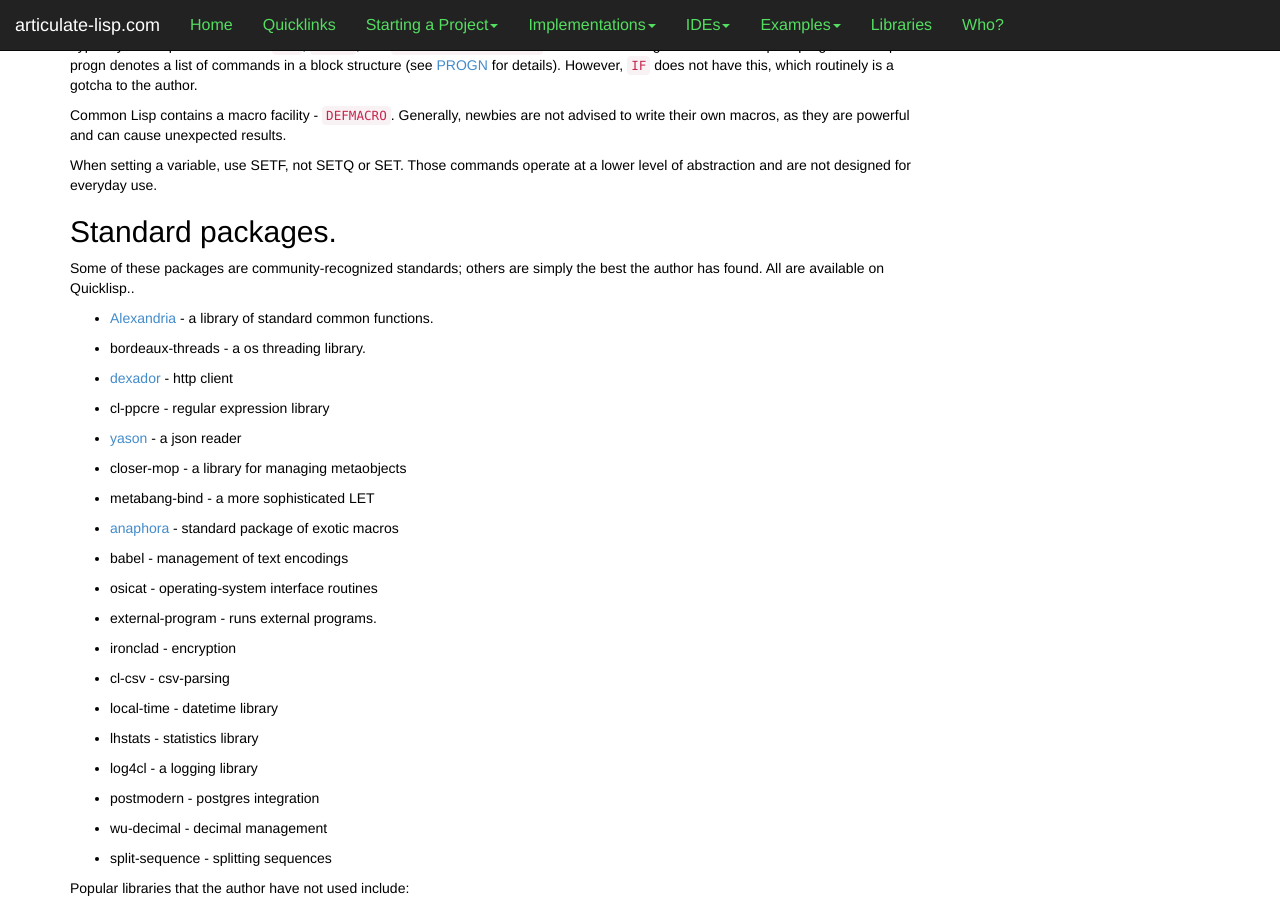
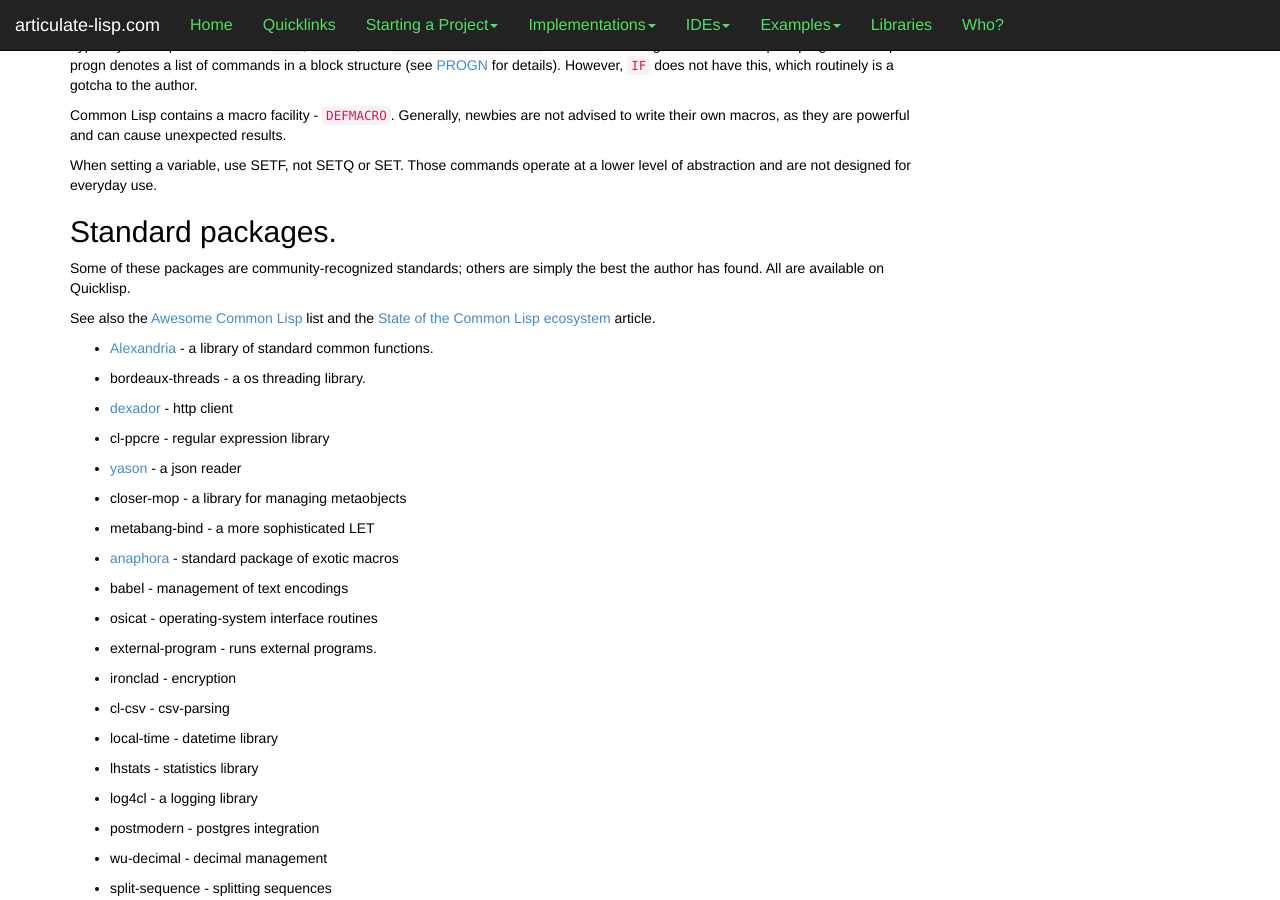
Before and after one commit to articulate-common-lisp/articulate-common-lisp.github.io, a Jekyll site: the page built from project/abcs.html, in a window 1280 px wide and 900 px high, scrolled down 468 px. Built offline with Jekyll 4.4.1, drawn with Linux system fonts in a browser that asks for light colours; Markdown is read by kramdown in place of the engine named in the settings.

Commit message:
libraries: see also Awesome CL and State of the CL ecosystem

```diff
--- a/project/abcs.html
+++ b/project/abcs.html
@@ -14,8 +14,13 @@ layout: default
 <p>Typically the Lisp forms such as <code>LET</code>, <code>DEFUN</code>, and <code>MULTIPLE-VALUE-BIND</code> contain something known as an &#8220;implicit progn&#8221;. The implicit progn denotes a list of commands in a block structure (see <a href="http://www.lispworks.com/documentation/lw61/CLHS/Body/s_progn.htm">PROGN</a> for details). However, <code>IF</code> does not have this, which routinely is a gotcha to the author.</p>
 <p>Common Lisp contains a macro facility - <code>DEFMACRO</code>. Generally, newbies are not advised to write their own macros, as they are powerful and can cause unexpected results.</p>
 <p>When setting a variable, use SETF, not SETQ or SET. Those commands operate at a lower level of abstraction and are not designed for everyday use.</p>
+
 <h2 id="standard-packages.">Standard packages.</h2>
-<p>Some of these packages are community-recognized standards; others are simply the best the author has found. All are available on Quicklisp..</p>
+
+<p>Some of these packages are community-recognized standards; others are simply the best the author has found. All are available on Quicklisp.</p>
+
+<p>See also the <a href="https://github.com/CodyReichert/awesome-cl">Awesome Common Lisp</a> list and the <a href="http://eudoxia.me/article/common-lisp-sotu-2015">State of the Common Lisp ecosystem</a> article.</p>
+
 <ul>
 <li><p><a href="https://common-lisp.net/project/alexandria/">Alexandria</a> - a library of standard common functions.</p></li>
 <li><p>bordeaux-threads - a os threading library.</p></li>
```
